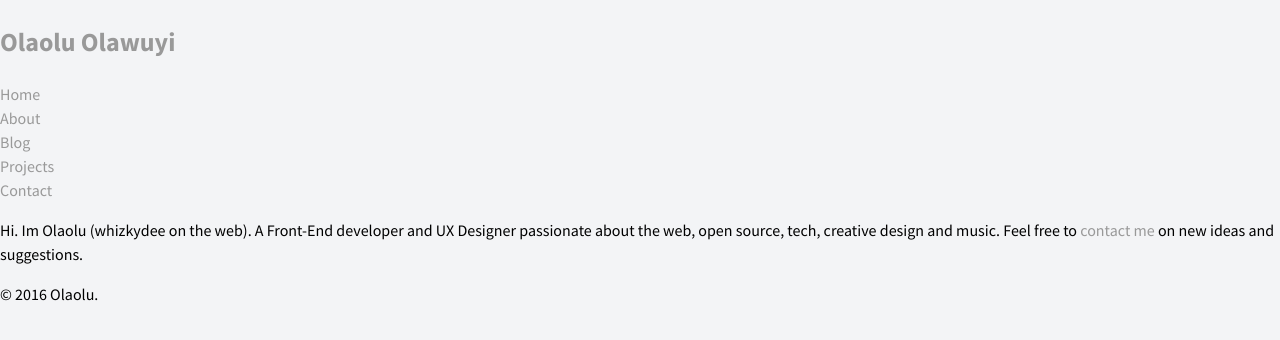
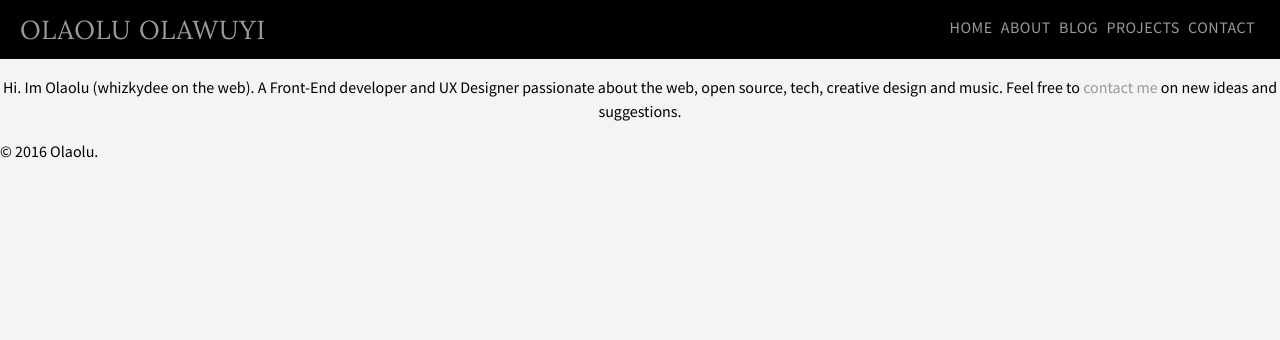
Before and after one commit to whizkydee/old-site, a Jekyll site: the page built from index.html, in a window 1280 px wide. Shown: the top 340 px of the page. Built offline with Jekyll 4.4.1, drawn with Linux system fonts in a browser that asks for light colours.

Commit message:
import home scss

```diff
--- a/css/main.scss
+++ b/css/main.scss
@@ -11,3 +11,5 @@
 		"includes/normalize";
 
 @import url(https://fonts.googleapis.com/css?family=Lora:400|Source+Sans+Pro:400,200,300,600,700,900);
+
+@import "home";
```
